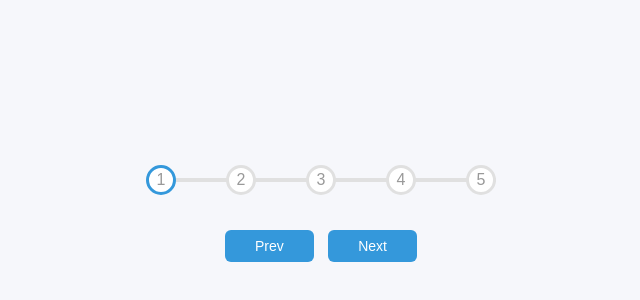
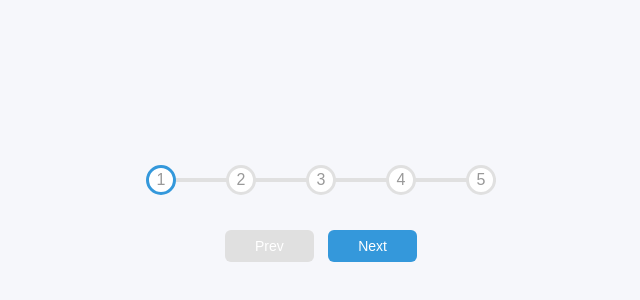
Before and after one commit to Archiie/ProgressSteps, a plain HTML site: page index.html in a window 1280 px wide. Shown: the part 184-484 px from the top of the page, without its empty margins (319-959 px from the left). Drawn offline with Linux system fonts and the light colour scheme; a web font is replaced by a local one.

Commit message:
added styling to various states of button: active, disabled, focus

```diff
--- a/style.css
+++ b/style.css
@@ -86,3 +86,17 @@ body{
   font-size: 14px;
   cursor: pointer;
 }
+
+/* this adds that click effect to the button */
+.btn:active {
+  transform: scale(0.98);
+}
+
+.btn:focus {
+  outline: 0;
+}
+
+.btn:disabled {
+  background-color: var(--line-border-empty);
+  cursor: not-allowed;
+}
```
